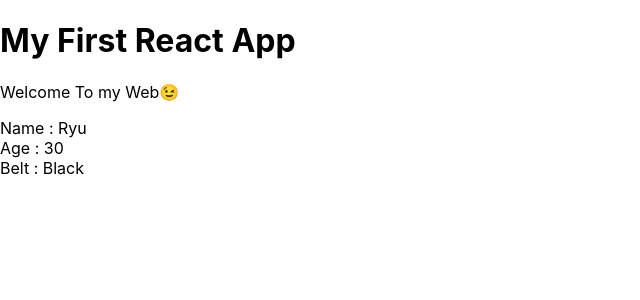
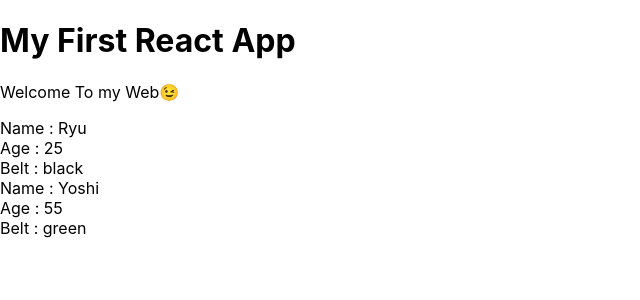
Before and after one commit to Adekabang/learn-react, a React (Create React App) app: page / in a window 1280 px wide. Shown: the top 300 px of the page, without its empty margins (0-640 px from the left). Built offline with nearby package versions, Linux system fonts and the light colour scheme.

Commit message:
learn props

```diff
--- a/src/App.js
+++ b/src/App.js
@@ -5,7 +5,8 @@
     <div className="App">
       <h1>My First React App</h1>
       <p>Welcome To my Web😉</p>
-      <Ninjas/>
+      <Ninjas name="Ryu" age="25" belt="black"/>
+      <Ninjas name="Yoshi" age="55" belt="green"/>
     </div>
   );
 }
--- a/src/Ninjas.js
+++ b/src/Ninjas.js
@@ -1,11 +1,11 @@
 import React from 'react'
 
-function Ninjas() {
+function Ninjas({name, age, belt}) {
   return (
     <div className="ninja">
-      <div>Name : Ryu</div>
-      <div>Age : 30</div>
-      <div>Belt : Black</div>
+      <div>Name : {name}</div>
+      <div>Age : {age}</div>
+      <div>Belt : {belt}</div>
     </div>
   )
 }
```
